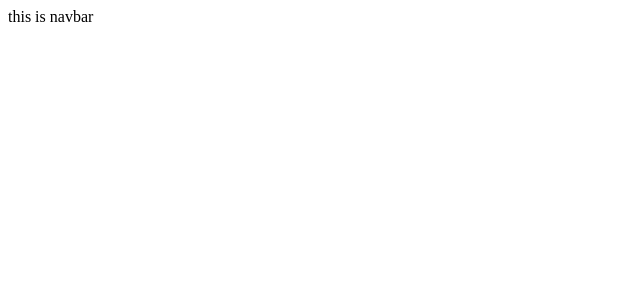
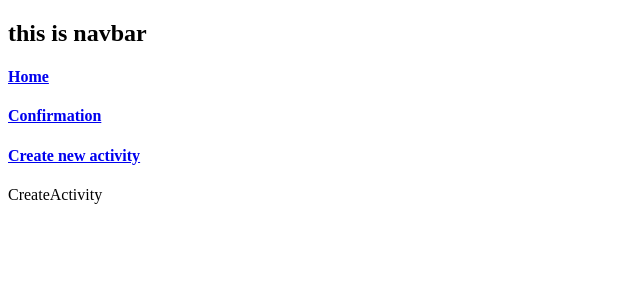
Before and after one commit to jtw007/Hical-Vite-React-Frontend, a React (Vite) app: page /create-new-activity in a window 1280 px wide. Before the commit this address had no page. Shown: the top 300 px of the page, without its empty margins (0-640 px from the left). Built offline with nearby package versions, Linux system fonts and the light colour scheme.

Commit message:
created confirmation and create new activity component, added links in navbar

```diff
--- a/src/App.jsx
+++ b/src/App.jsx
@@ -15,6 +15,8 @@ import Home from './components/pages/Home'
 import Profile from './components/pages/Profile'
 import Register from './components/pages/Register'
 import Login from './components/pages/Login'
+import Confirmation from './components/pages/Confirmation'
+import CreateActivity from './components/pages/CreateActivity'
 
 function App() {
   // the currently logged in user will be stored up here in state
@@ -74,6 +76,16 @@ function App() {
             element={<Login currentUser={currentUser} setCurrentUser={setCurrentUser} />}
           />
 
+          <Route
+            path='/confirmation'
+            element={<Confirmation currentUser={currentUser} setCurrentUser={setCurrentUser} />}
+          />
+
+          <Route
+            path='/create-new-activity'
+            element={<CreateActivity currentUser={currentUser} setCurrentUser={setCurrentUser} />}
+          />
+
         </Routes>
       </div>
 
--- a/src/components/NavBar.jsx
+++ b/src/components/NavBar.jsx
@@ -2,7 +2,13 @@ import { Link } from 'react-router-dom'
 
 const NavBar = () => {
   return (
-    <div>this is navbar</div>
+    <div>
+      <h2>this is navbar</h2>
+      <h4><a href='/'>Home</a></h4>
+      <h4><a href='/confirmation'>Confirmation</a></h4>
+      <h4><a href='/create-new-activity'>Create new activity</a></h4>
+    </div>
+
   )
 }
 
--- /dev/null
+++ b/src/components/pages/Confirmation.jsx
@@ -0,0 +1,9 @@
+import React from 'react'
+
+const Confirmation = () => {
+  return (
+    <div>Confirmation</div>
+  )
+}
+
+export default Confirmation
--- /dev/null
+++ b/src/components/pages/CreateActivity.jsx
@@ -0,0 +1,9 @@
+import React from 'react'
+
+const CreateActivity = () => {
+  return (
+    <div>CreateActivity</div>
+  )
+}
+
+export default CreateActivity
```
